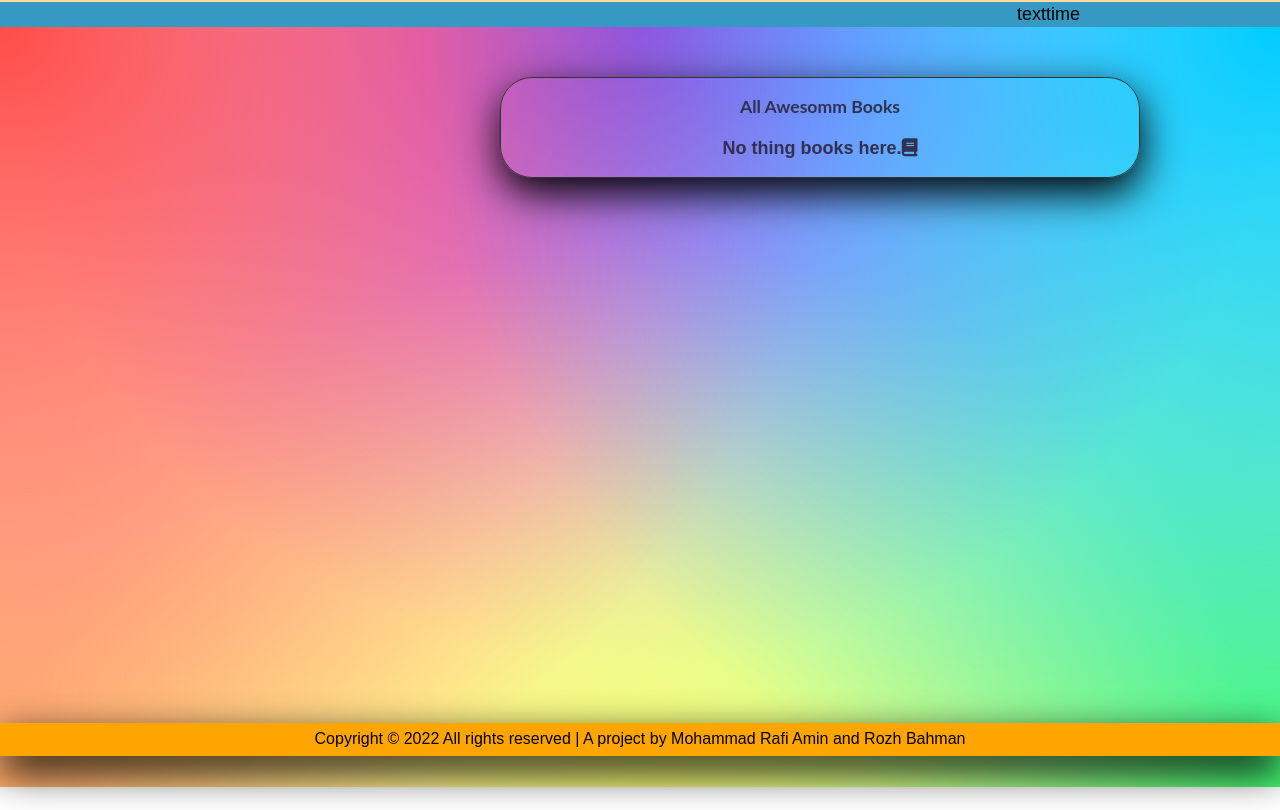
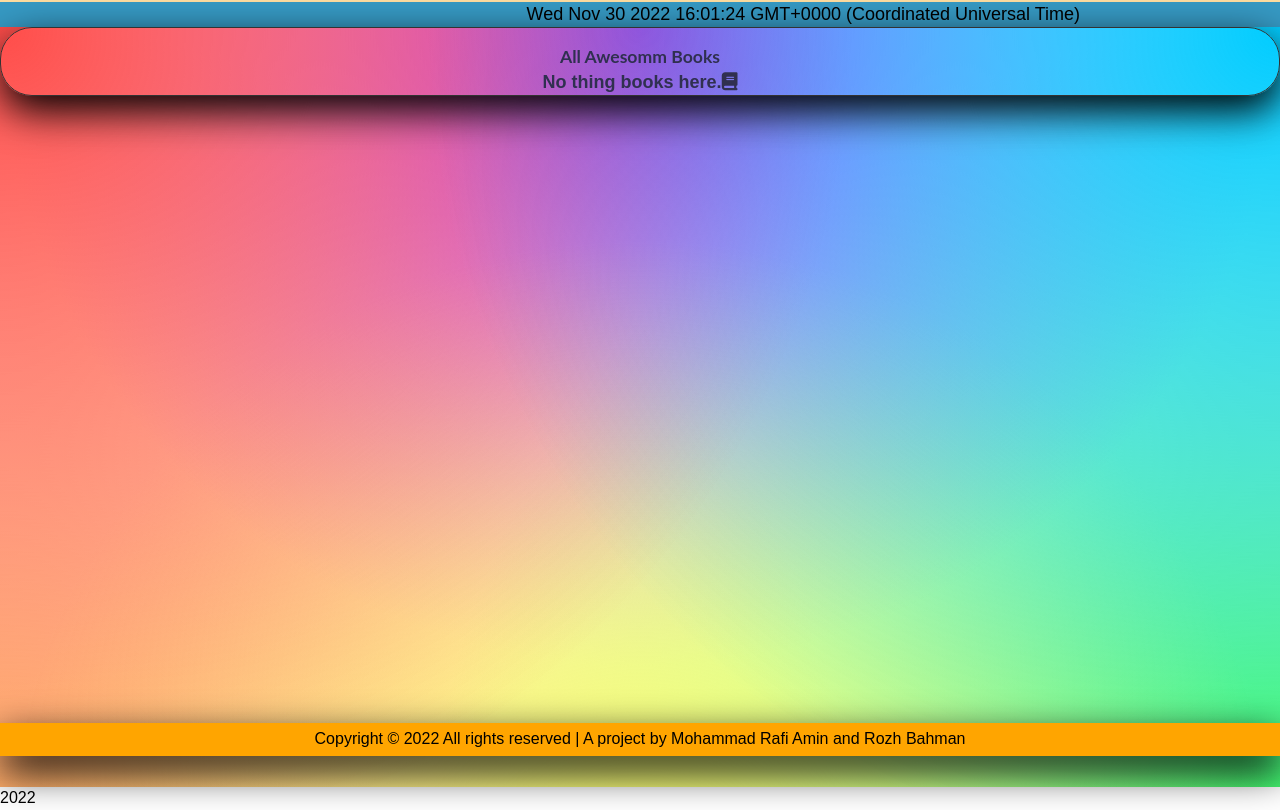
Before and after one commit to mrkamin/Awesome-books, a website: page index.html in a window 1280 px wide. Shown: the part 44-854 px from the top of the page. Before the commit the page ends 831 px from the top, so only its background shows below. Drawn offline with Linux system fonts and the light colour scheme; a web font is replaced by a local one.

Commit message:
Add Time

```diff
--- a/assets/css/index.css
+++ b/assets/css/index.css
@@ -103,7 +103,7 @@ nav {
   display: flex;
   justify-content: space-between;
   align-items: center;
-  margin: 0px 10px;
+  margin: 0 10px;
 }
 
 nav ul {
@@ -130,7 +130,6 @@ nav a {
   width: 100%;
   text-align: end;
   margin-right: 50px;
-  background-color: var();
 }
 
 section {
@@ -138,10 +137,6 @@ section {
   background-repeat: no-repeat;
   background-size: cover;
   height: 95vh;
-}
-
-.paragraph {
-padding: 16px;
 }
 
 .sect__one__items__item {
@@ -152,7 +147,7 @@ text-align: center;
   padding-top: 16px;
   font-size: var(--FS);
   font-family: var(--FF);
-  color:var(--C-DARK);
+  color: var(--C-DARK);
 }
 
 .sect__one__items__item1 {
@@ -169,7 +164,7 @@ text-align: center;
   color: var(--C-DARK);
   font-size: large;
   font-weight: 700;
-  margin: 0px 90px;
+  margin: 0 90px;
   border-radius: 0.5rem;
 }
 
@@ -179,7 +174,7 @@ text-align: center;
   margin: 5px 5px;
   border-radius: 5px;
   box-shadow: var(--SHADOW);
-  background-color:var(--C-BASIC-LIGHT);
+  background-color: var(--C-BASIC-LIGHT);
 }
 
 .remove {
@@ -189,6 +184,7 @@ text-align: center;
   font-weight: bold;
   color: var(--C-BASIC-LIGHT);
 }
+
 .book1 {
   display: flex;
   justify-content: space-between;
@@ -200,14 +196,14 @@ text-align: center;
   flex-direction: column;
   text-align: center;
   width: 100%;
-  position:absolute;
+  position: absolute;
 }
 
 .sect__one__items__item2 h1 {
   font-size: xx-large;
   color: var(--C-DARK);
+}
 
-}
 .sect__one__items__item2 input {
   box-shadow: var(--SHADOW);
   border: none;
@@ -230,7 +226,6 @@ footer {
   bottom: 0;
   text-align: center;
   width: 100%;
-  text-align: center;
   padding: 5px 0;
   box-shadow: var(--SHADOW);
 }
@@ -259,7 +254,7 @@ font-size: xx-large;
 
 .sect__one__items__item3 p {
   color: var(--C-DARK);
-  font-size:large;
+  font-size: large;
   font-weight: bolder;
 }
 
@@ -290,7 +285,7 @@ font-size: xx-large;
     display: flex;
     justify-content: space-between;
     align-items: center;
-    margin: 0px 200px;
+    margin: 0 200px;
   }
 
   nav h1 {
@@ -309,20 +304,26 @@ font-size: xx-large;
     font-size: large;
   }
 
+  .sect__one__items__item {
+    align-items: center;
+    width: 50%;
+  }
+
   .sect__one__items__item1 {
-    border: var(--BORDERS);
+    display: flex;
+    flex-direction: column;
     border-radius: 2rem;
-    width: 50%;
-    margin: 50px 500px;
-    position:fixed;
+    width: 100%;
+    justify-content: center;
   }
 
   .book {
+    background-color: #636383a2;
     display: flex;
     flex-direction: column;
-    margin: 5px 20px;
     border: var(--BORDERS);
     border-radius: 1em;
+    width: 100%;
   }
 
   .book1 {
@@ -336,9 +337,8 @@ font-size: xx-large;
     flex-direction: column;
     text-align: center;
     width: 100%;
-    position:absolute;
+    position: absolute;
   }
-
 
   .sect__one__items__item2 input {
     border-radius: 0.5em;
--- a/assets/js/index.js
+++ b/assets/js/index.js
@@ -34,11 +34,10 @@ newContactEl.innerHTML = `
 /* ======================================================================== */
 
 /* || Function to generate random id's when called */
-const uid = () => Date.now().toString(36) + Math.random().toString(36).substr(2);
 
 /* || Get all relevant elements from the DOM */
 const newSectOne = document.querySelector('#sect__one');
-const newLoad = document.querySelector('#screen__loader')
+const newLoad = document.querySelector('#screen__loader');
 const newNavNew = document.querySelector('#nav__new');
 const newLibrary = document.querySelector('#sect__one__items__item1');
 const newNavList = document.querySelector('#nav__list');
@@ -107,7 +106,7 @@ newNavList.addEventListener('click', () => {
     newForm.classList.replace('show', 'hide');
     newNavNew.classList.remove('active');
     newLibrary.classList.replace('hide', 'show');
-    newSectOne.style.height='';
+    newSectOne.style.height = '';
     newSectOne.classList.replace('add-back', 'screen__loader');
     newSectOne.style.paddingBottom = '140px';
     newNavList.classList.add('active');
@@ -123,10 +122,10 @@ newNavList.addEventListener('click', () => {
 
 /* || Assign VARIABLES to access DOM IDs */
 const booksContant = document.querySelector('.sect__one__items__item1');
-booksContant.innerHTML= `
+booksContant.innerHTML = `
 <h1>All Awesomm Books</h1>
 <div id="sect__one__items__item" class="sect__one__items__item">
-</div>`
+</div>`;
 /* ======================================================================== */
 
 /* || DECLARE LOCAL EMPTY ARRAY */
@@ -163,9 +162,9 @@ const addRemoveListener = (book) => {
 const booksContainer = document.querySelector('#sect__one__items__item');
 /* || ADD HTML ElEMENTS */
 const library = (book) => {
-  if (booksContainer.innerHTML === `<p class="paragraph">No thing books here.<i class="fa-solid fa-book fa-1x"></i></p>`) {
+  if (booksContainer.innerHTML === '<p class="paragraph">No thing books here.<i class="fa-solid fa-book fa-1x"></i></p>') {
     booksContainer.innerHTML = '';
-  };
+  }
 
   const bookContent = document.createElement('p');
   bookContent.id = `book__${book.id}`;
@@ -188,7 +187,7 @@ const getData = () => {
       library(element);
     });
   } else {
-    booksContainer.innerHTML = `<p class="paragraph">No thing books here.<i class="fa-solid fa-book fa-1x"></i></p>`;
+    booksContainer.innerHTML = '<p class="paragraph">No thing books here.<i class="fa-solid fa-book fa-1x"></i></p>';
   }
 };
 /* ======================================================================== */
@@ -250,3 +249,12 @@ function remove(c) {
 getData();
 remove();
 /* ======================================================================== */
+
+/* || Function for Date And Time */
+document.write(new Date().getFullYear());
+
+function ondate() {
+  document.querySelector(".time").innerHTML = Date();
+}
+
+ondate();
```
Lines whose indentation alone changed are shown as unchanged.
